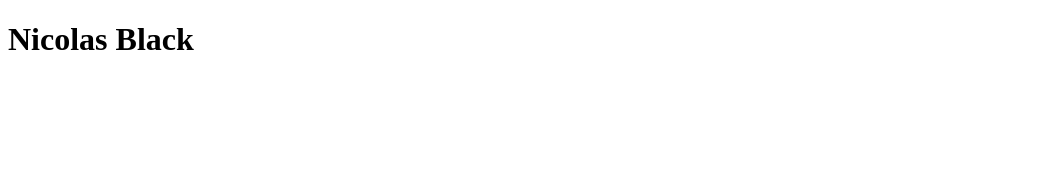
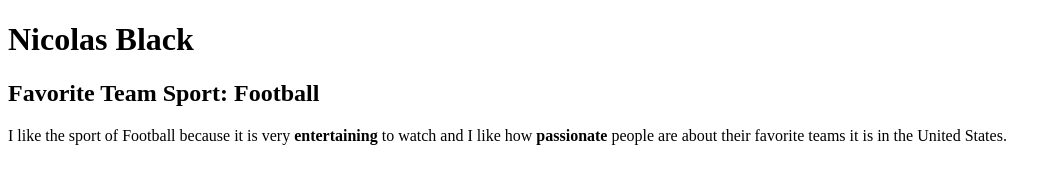
Before and after one commit to 44-563-Web-Apps-S23/44563-webapps-assignment-3-NicBB5, a plain HTML site: page index.html in a window 1280 px wide. Shown: the whole page, without its empty margins (0-1058 px from the left). Drawn offline with Linux system fonts and the light colour scheme.

Commit message:
Added things about my favorite sport
Added a smaller header and a paragraph with two bold words on why I like the sport I chose

```diff
--- a/index.html
+++ b/index.html
@@ -5,5 +5,9 @@
     </head>
     <body>
         <h1>Nicolas Black</h1>
+        <h2>Favorite Team Sport: Football</h2>
+        <p>I like the sport of Football because it is very <b>entertaining</b> to watch
+            and I like how <b>passionate</b> people are about their favorite teams it is in the United States.
+        </p>
     </body>
 </html>
```
